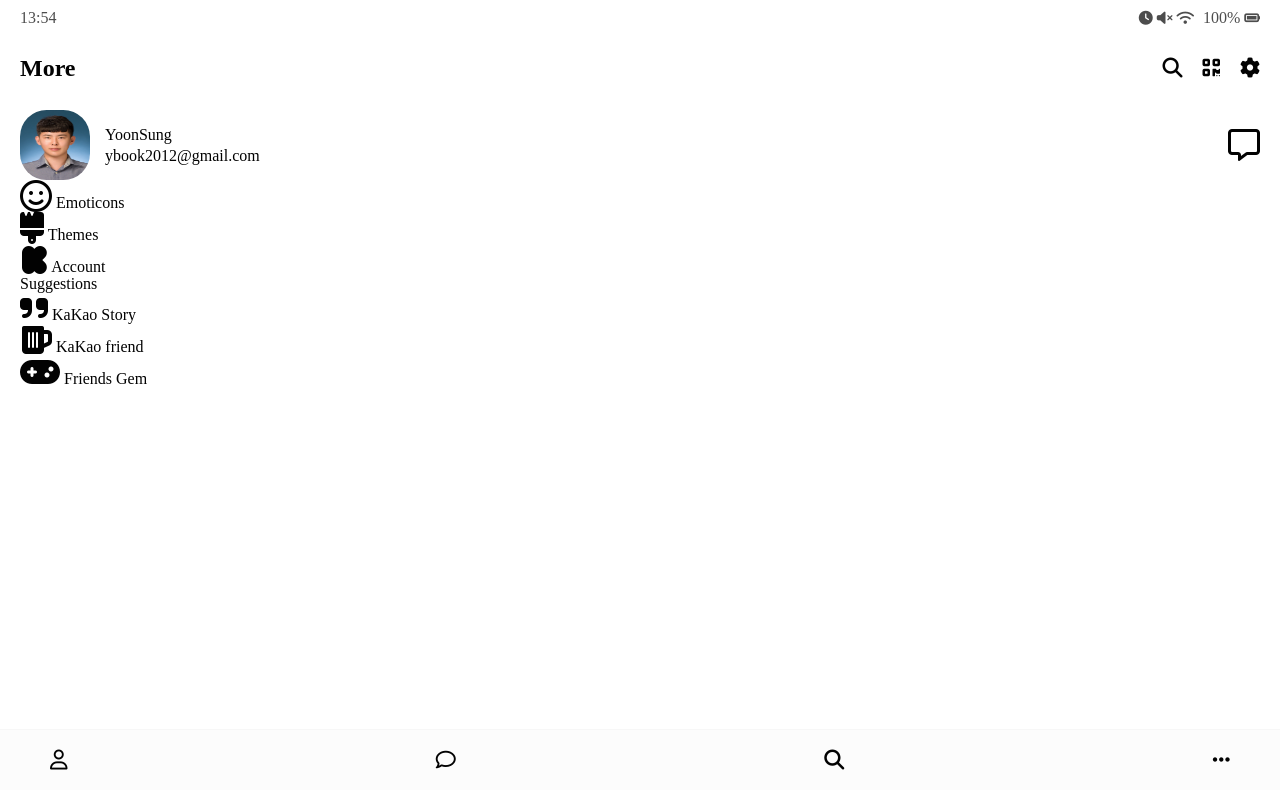
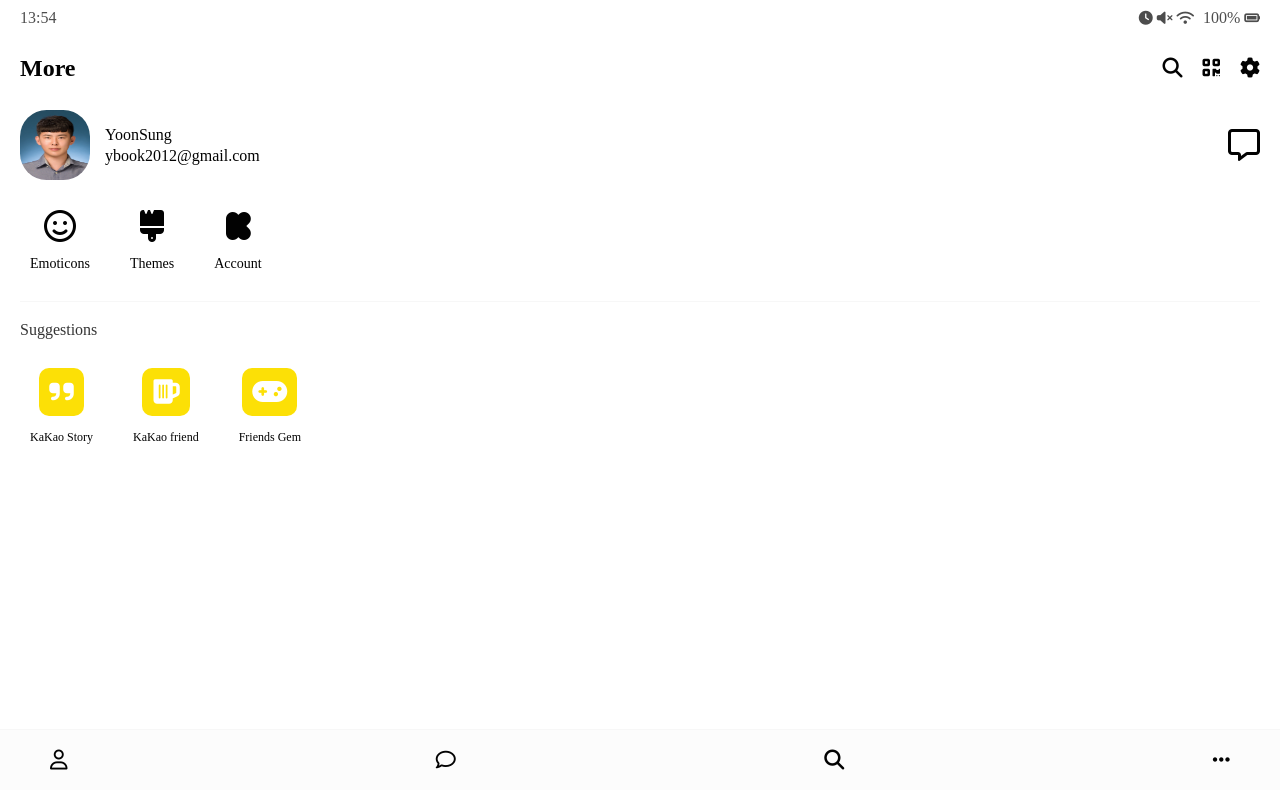
Before and after one commit to UnluckyJung/Kakao_Clone, a plain HTML site: page more.html in a window 1280 px wide. Drawn offline with Linux system fonts and the light colour scheme.

Commit message:
upadte : :pencil2: more css 작업

```diff
--- /dev/null
+++ b/css/more.css
@@ -0,0 +1,50 @@
+.more .more__btn-list,
+.more .more__suggestions-list {
+  margin: 30px 0px;
+  margin-left: 10px;
+  display: flex;
+  align-items: center;
+}
+
+.more__btn-list .more__btn,
+.more .suggestion {
+  margin-right: 40px;
+  display: flex;
+  flex-direction: column;
+  align-items: center;
+  cursor: pointer;
+}
+
+.more__btn .more__btn-title {
+  font-size: 14px;
+  margin-top: 15px;
+}
+
+.more .more__suggestions {
+  border-top: 1px solid #f7f7f7;
+  padding-top: 20px;
+}
+
+.more .more__title {
+  opacity: 0.8;
+  margin-bottom: 20px;
+}
+
+.suggestion .suggestion__title {
+  font-size: 12px;
+  margin-top: 15px;
+}
+
+.suggestion .suggestion__icon {
+  background-color: #fce006;
+  padding: 10px;
+  display: flex;
+  justify-content: center;
+  align-items: center;
+  border-radius: 10px;
+}
+
+.suggestion__icon i {
+  font-size: 28px;
+  color: white;
+}
--- a/css/styles.css
+++ b/css/styles.css
@@ -6,6 +6,7 @@
 @import "friend.css";
 @import "friends.css";
 @import "find.css";
+@import "more.css";
 
 * {
   box-sizing: border-box;
--- a/more.html
+++ b/more.html
@@ -78,19 +78,19 @@
       <section class="more__suggestions">
         <h5 class="more__title">Suggestions</h5>
         <ul class="more__suggestions-list">
-          <li class="more__suggestion suggetsion">
+          <li class="more__suggestion suggestion">
             <span class="suggestion__icon">
               <i class="fas fa-quote-right fa-2x"></i>
             </span>
             <span class="suggestion__title">KaKao Story</span>
           </li>
-          <li class="more__suggestion suggetsion">
+          <li class="more__suggestion suggestion">
             <span class="suggestion__icon">
               <i class="fas fa-beer fa-2x"></i>
             </span>
             <span class="suggestion__title">KaKao friend</span>
           </li>
-          <li class="more__suggestion suggetsion">
+          <li class="more__suggestion suggestion">
             <span class="suggestion__icon">
               <i class="fas fa-gamepad fa-2x"></i>
             </span>
```
